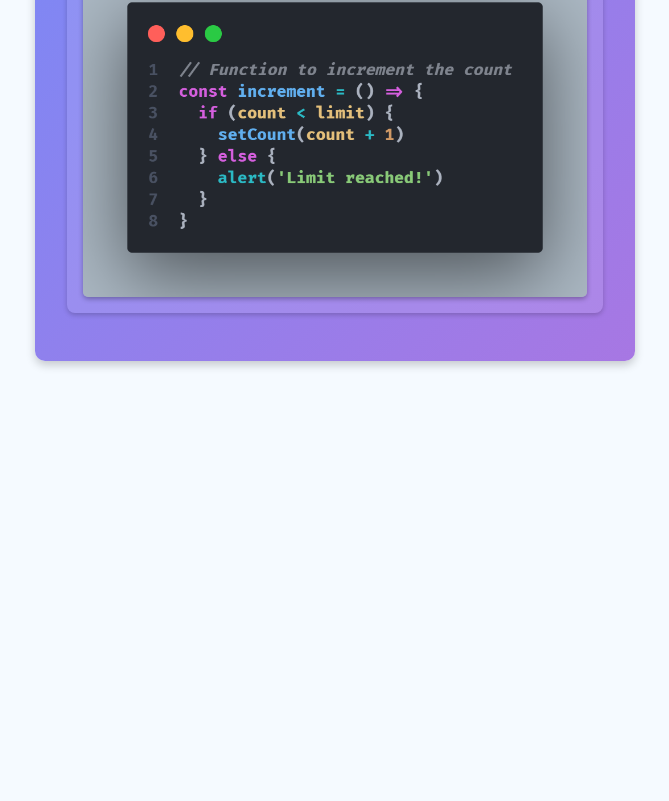
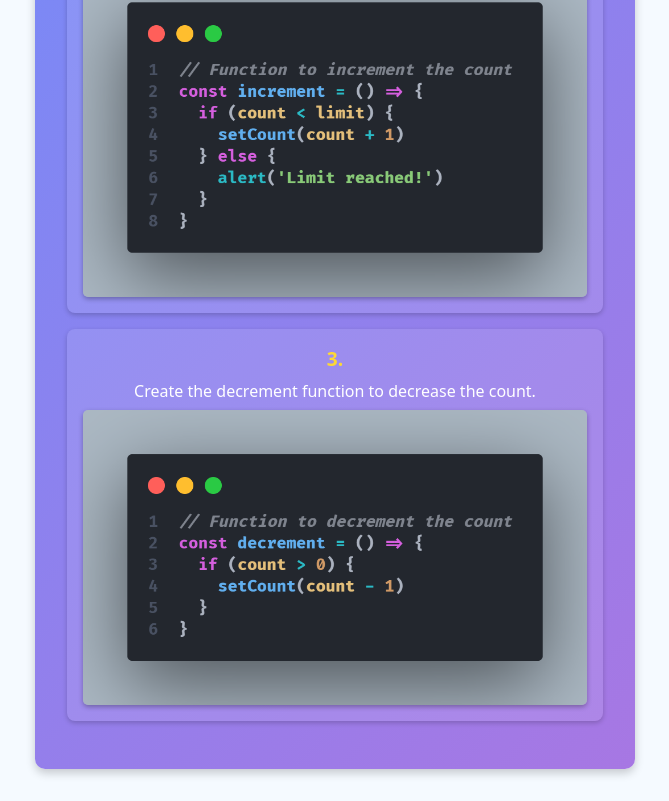
Before and after one commit to Espadv69/useState-Intermediate, a React (Vite) app in the folder LimitedCounter/: page / in a window 1280 px wide. Shown: the part 794-1595 px from the top of the page, without its empty margins (305-974 px from the left). Before the commit the page ends 1187 px from the top, so only its background shows below. Built offline with nearby package versions, Linux system fonts and the light colour scheme; the HTML template or start-up script is replaced by a standard one.

Commit message:
Add third step to Explanation component for decrement function details

```diff
--- a/LimitedCounter/src/components/Explanation/Explanation.jsx
+++ b/LimitedCounter/src/components/Explanation/Explanation.jsx
@@ -18,6 +18,13 @@ const Explanation = () => {
           imgUrl="/images/incrementFunction.png"
           imgAlt="Code snippet showing the increment function."
         />
+
+        <LiExplanation
+          stepNumber={3}
+          description="Create the decrement function to decrease the count."
+          imgUrl="/images/decrementFunction.png"
+          imgAlt="Code snippet showing the decrement function."
+        />
       </ol>
     </section>
   )
```
